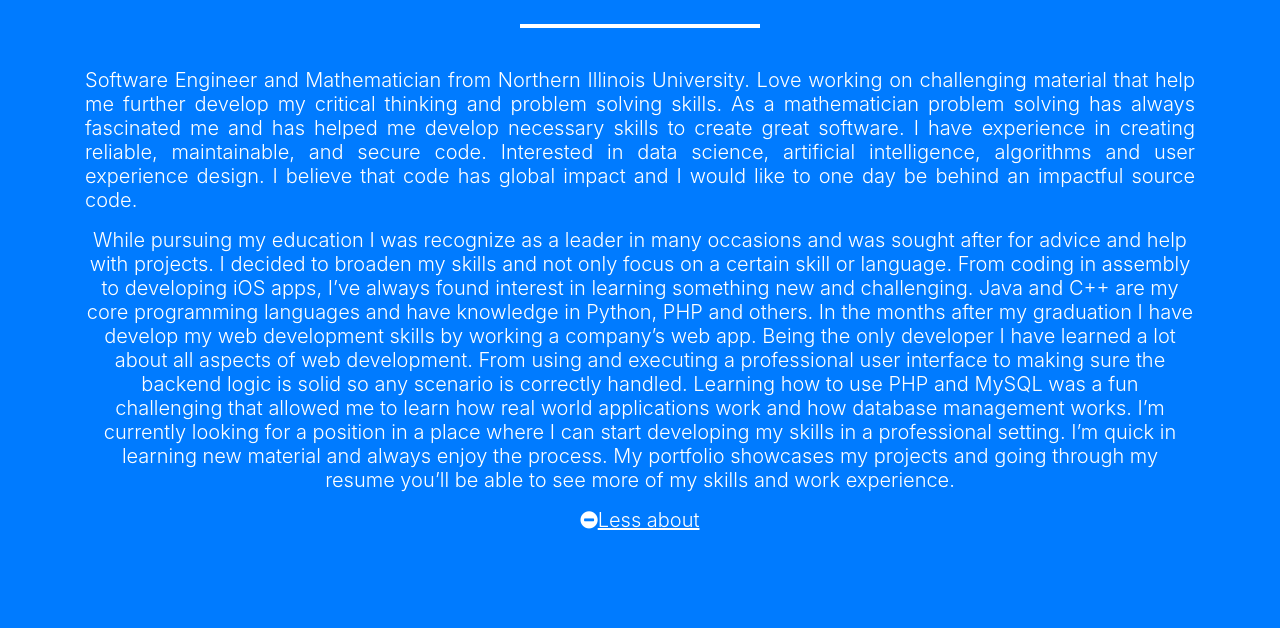
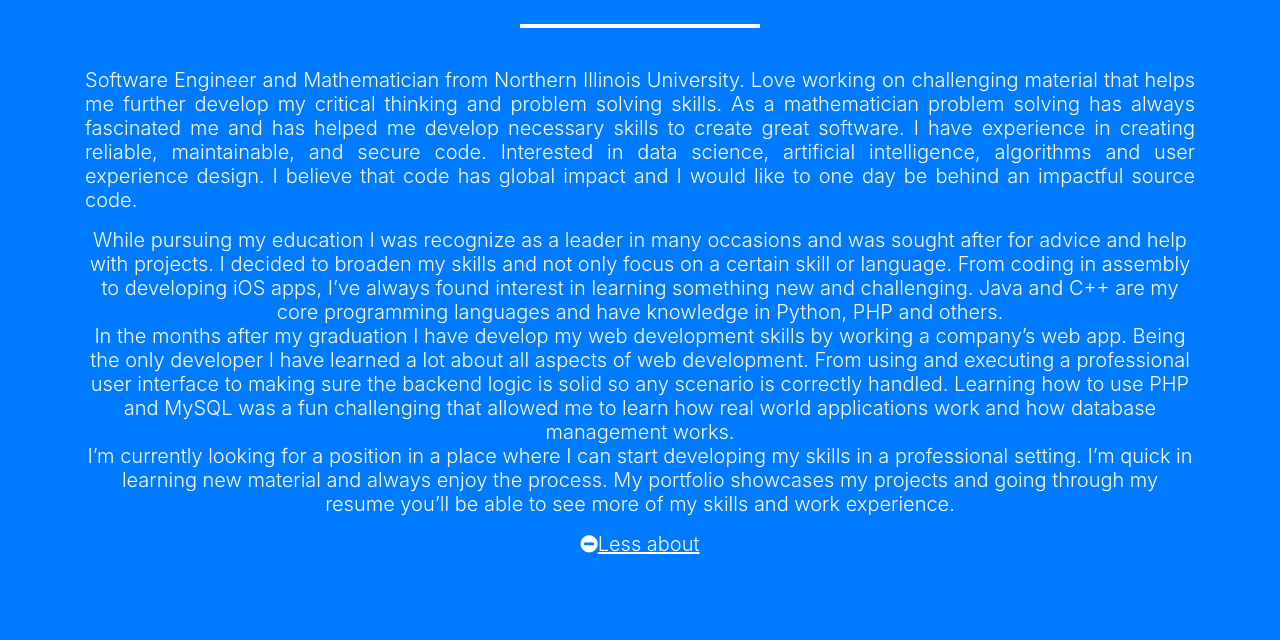
Before and after one commit to vix515/vix515.github.io, a website with bundled scripts: page index.html in a window 1280 px wide. Both pictures are taken after a click on the link "More about". Shown: the part 630-1270 px from the top of the page. Built offline with nearby package versions, Linux system fonts and the light colour scheme.

Commit message:
Update index.html

```diff
--- a/index.html
+++ b/index.html
@@ -63,10 +63,10 @@
         <hr class="star-light">
         <h5 class="font-weight-light mb-0">
           <p style="text-align: justify;">
-            Software Engineer and Mathematician from Northern Illinois University. Love working on challenging material that help me further develop my critical thinking and problem solving skills. As a mathematician problem solving has always fascinated me and has helped me develop necessary skills to create great software. I have experience in creating reliable, maintainable, and secure code. Interested in data science, artificial intelligence, algorithms and user experience design. I believe that code has global impact and I would like to one day be behind an impactful source code.          </p>
+            Software Engineer and Mathematician from Northern Illinois University. Love working on challenging material that helps me further develop my critical thinking and problem solving skills. As a mathematician problem solving has always fascinated me and has helped me develop necessary skills to create great software. I have experience in creating reliable, maintainable, and secure code. Interested in data science, artificial intelligence, algorithms and user experience design. I believe that code has global impact and I would like to one day be behind an impactful source code.          </p>
           <p style="display:none; text-align: justify;" id="moreabout">
-            While pursuing my education I was recognize as a leader in many occasions and was sought after for advice and help with projects. I decided to broaden my skills and not only focus on a certain skill or language. From coding in assembly to developing iOS apps, I’ve always found interest in learning something new and challenging. Java and C++ are my core programming languages and have knowledge in Python, PHP and others.
-In the months after my graduation I have develop my web development skills by working a company’s web app. Being the only developer I have learned a lot about all aspects of web development. From using and executing a professional user interface to making sure the backend logic is solid so any scenario is correctly handled. Learning how to use PHP and MySQL was a fun challenging that allowed me to learn how real world applications work and how database management works.
+            While pursuing my education I was recognize as a leader in many occasions and was sought after for advice and help with projects. I decided to broaden my skills and not only focus on a certain skill or language. From coding in assembly to developing iOS apps, I’ve always found interest in learning something new and challenging. Java and C++ are my core programming languages and have knowledge in Python, PHP and others.<br>
+In the months after my graduation I have develop my web development skills by working a company’s web app. Being the only developer I have learned a lot about all aspects of web development. From using and executing a professional user interface to making sure the backend logic is solid so any scenario is correctly handled. Learning how to use PHP and MySQL was a fun challenging that allowed me to learn how real world applications work and how database management works.<br>
 I’m currently looking for a position in a place where I can start developing my skills in a professional setting. I’m quick in learning new material and always enjoy the process. My portfolio showcases my projects and going through my resume you’ll be able to see more of my skills and work experience.
           </p>
 
```
